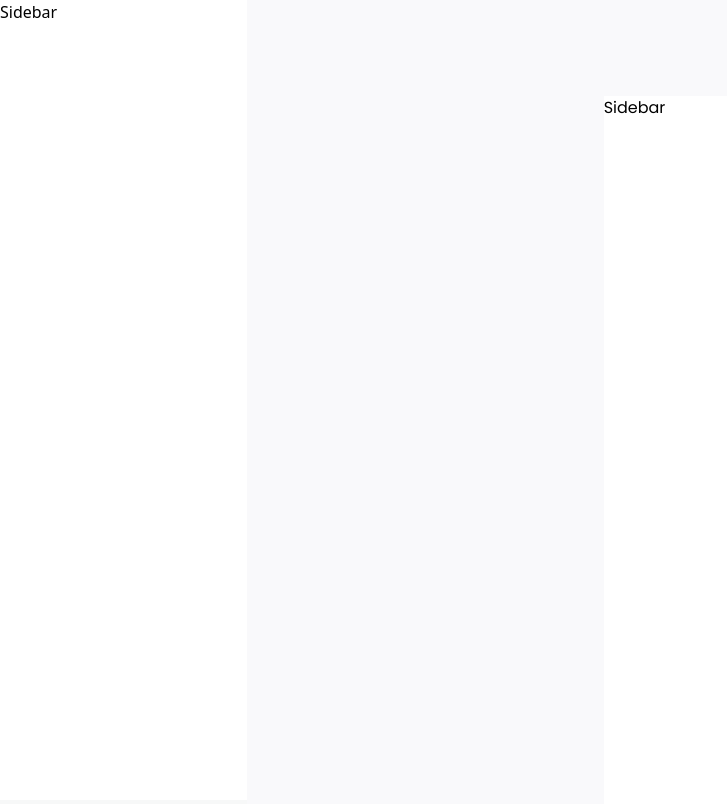
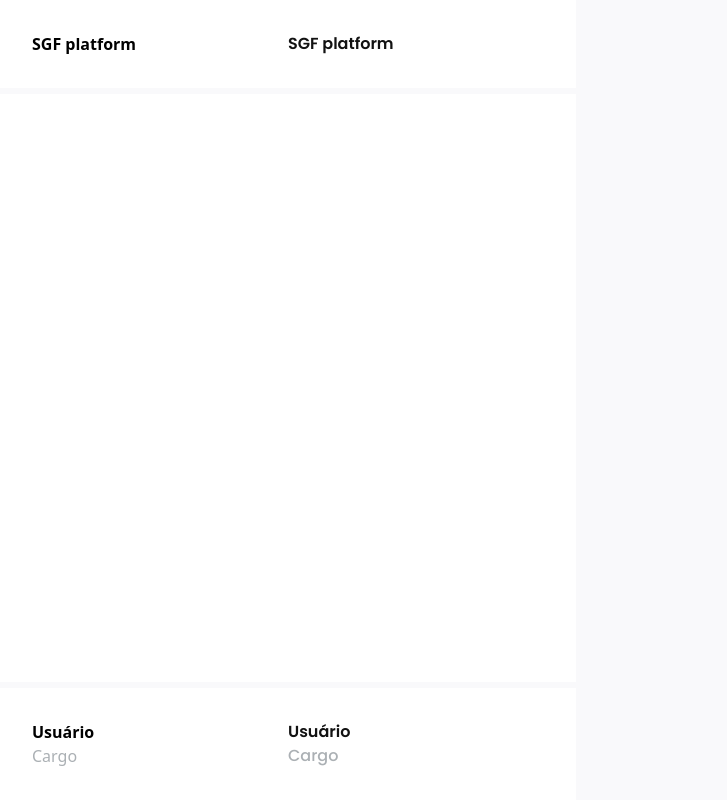
Before and after one commit to RichardeLira/city-hall-vehicle-control, a Next.js app in the folder front-end/: page /layout/Sidebar in a window 1280 px wide. Shown: the top 804 px of the page, without its empty margins (0-727 px from the left). Built offline with nearby package versions, Linux system fonts and the light colour scheme.

Commit message:
Sidebar structure

```diff
--- a/front-end/src/pages/_app.tsx
+++ b/front-end/src/pages/_app.tsx
@@ -10,7 +10,7 @@ export default function App({ Component, pageProps }: AppProps) {
     <div className="flex">
       <Sidebar />
       <main
-        className={`flex min-h-screen w-full flex-col bg-gray-50 items-center justify-between p-24 ${poppins.className}`}
+        className={`min-h-screen w-full text-gray-900 font-medium bg-gray-50 ${poppins.className}`}
       >
         <Component {...pageProps} />
       </main>
--- a/front-end/src/pages/layout/Sidebar/index.tsx
+++ b/front-end/src/pages/layout/Sidebar/index.tsx
@@ -1,3 +1,25 @@
 export default function Sidebar() {
-  return <div className="w-80 h-screen bg-white">Sidebar</div>
+  return (
+    <div className="w-80 h-screen flex flex-col bg-white">
+      {/* Upper section */}
+      <div className="p-8">
+        <h2 className="font-semibold">SGF platform</h2>
+      </div>
+
+      {/* Separator */}
+      <div className="w-full h-[6px] bg-gray-50" />
+
+      {/* Pages */}
+      <div className="flex-1 p-8"></div>
+
+      {/* Separator */}
+      <div className="w-full h-[6px] bg-gray-50" />
+
+      {/* Bottom section */}
+      <div className="p-8">
+        <h3 className="font-semibold">Usuário</h3>
+        <span className="text-gray-300">Cargo</span>
+      </div>
+    </div>
+  )
 }
--- a/front-end/src/styles/globals.css
+++ b/front-end/src/styles/globals.css
@@ -2,32 +2,7 @@
 @tailwind components;
 @tailwind utilities;
 
-:root {
-  --foreground-rgb: 0, 0, 0;
-  --background-start-rgb: 214, 219, 220;
-  --background-end-rgb: 255, 255, 255;
+body {
+  -webkit-font-smoothing: antialiased;
+  text-rendering: optimizeLegibility;
 }
-
-@media (prefers-color-scheme: dark) {
-  :root {
-    --foreground-rgb: 255, 255, 255;
-    --background-start-rgb: 0, 0, 0;
-    --background-end-rgb: 0, 0, 0;
-  }
-}
-
-body {
-  color: rgb(var(--foreground-rgb));
-  background: linear-gradient(
-      to bottom,
-      transparent,
-      rgb(var(--background-end-rgb))
-    )
-    rgb(var(--background-start-rgb));
-}
-
-@layer utilities {
-  .text-balance {
-    text-wrap: balance;
-  }
-}
--- a/front-end/tailwind.config.ts
+++ b/front-end/tailwind.config.ts
@@ -20,7 +20,7 @@ const config: Config = {
         50: '#f9f9fb',
         100: '#ebeaec',
         200: '#bfbfc4',
-        300: '#a19fa8 ',
+        300: '#ABB0B4 ',
         400: '#5b5967',
         500: '#322f41',
         600: '#2e2b3b',
```
